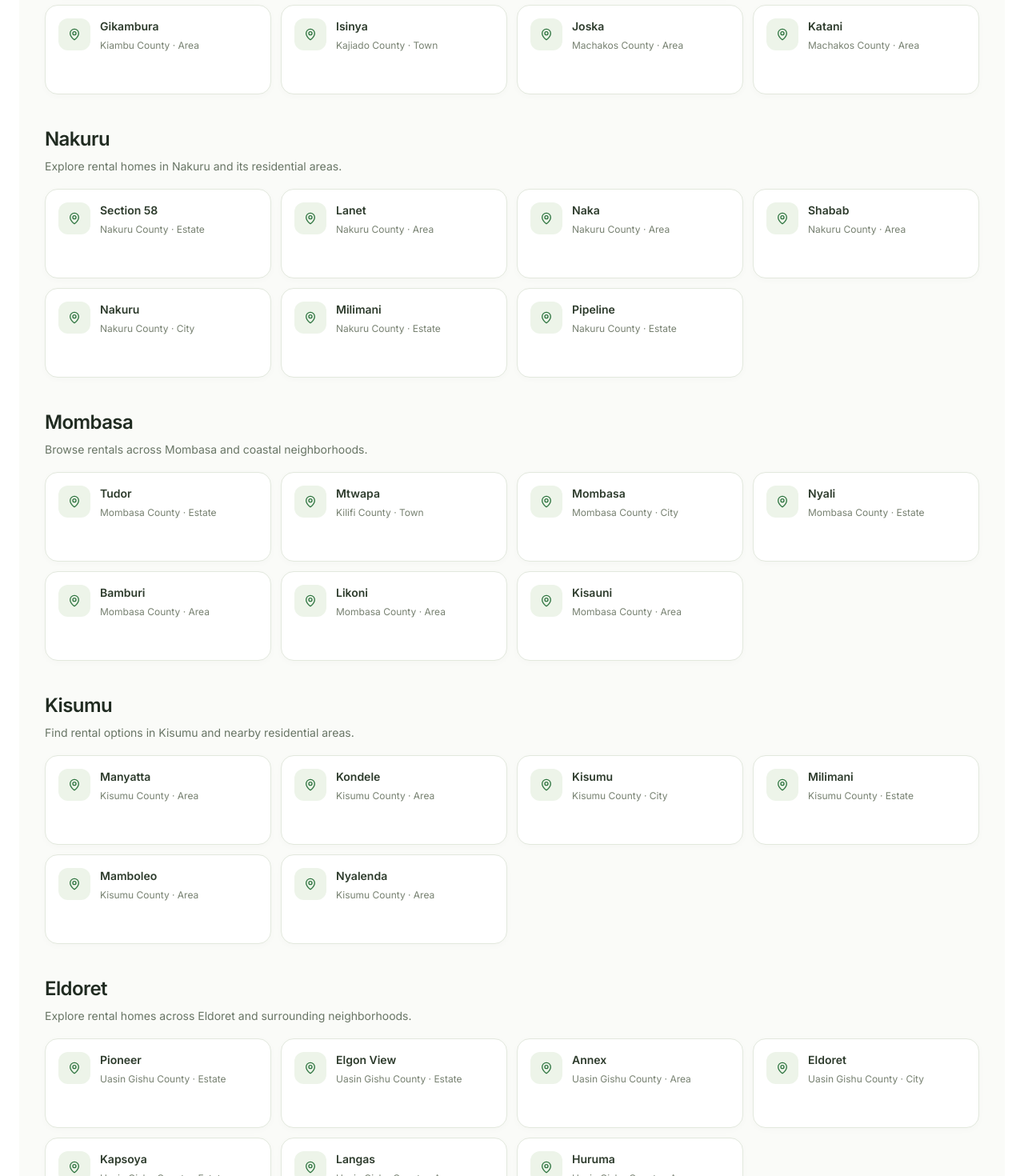
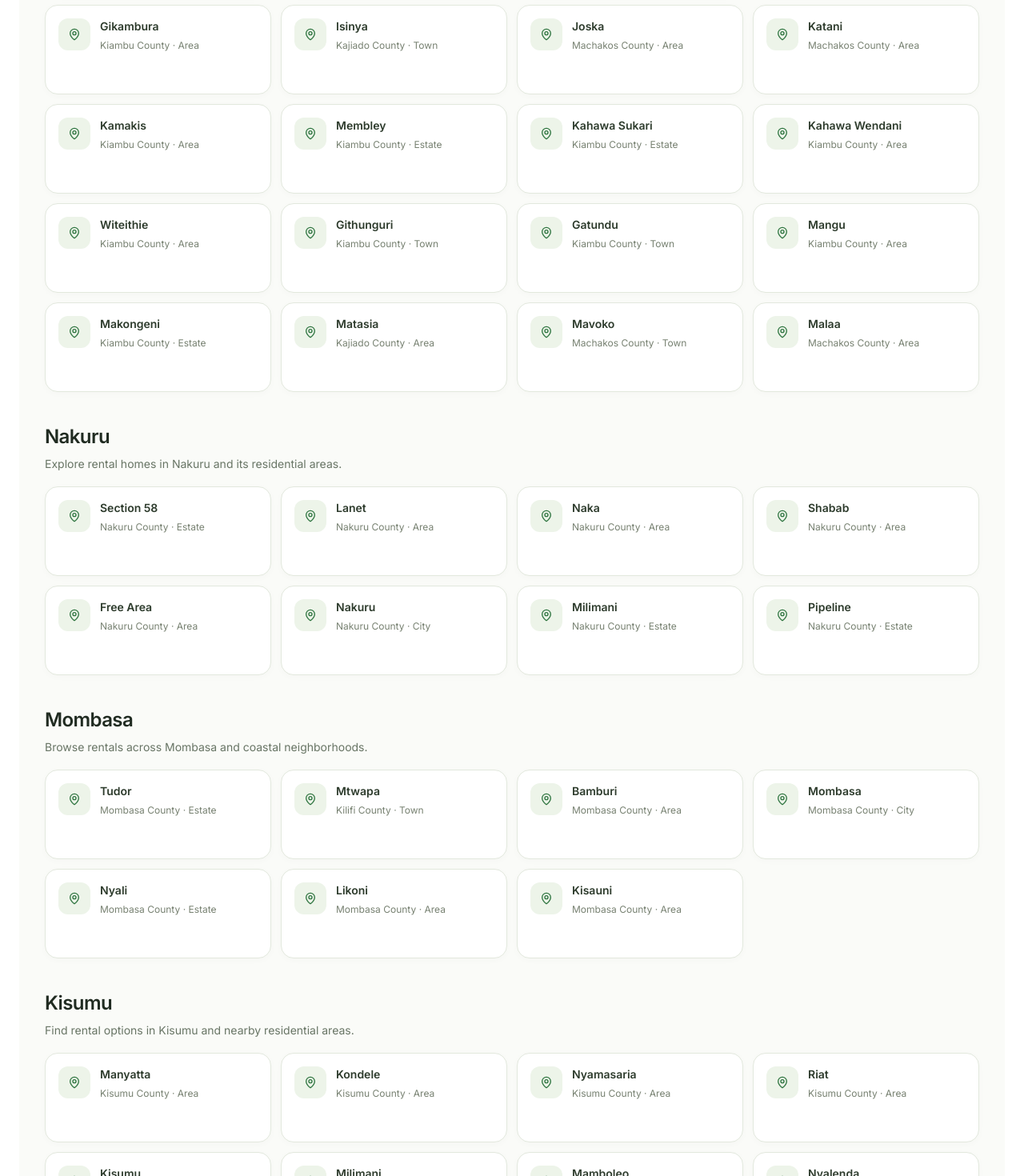
Before and after one commit to jaykurgat/Nyumba-Finder, a Next.js app: page /locations in a window 1280 px wide. Shown: the part 2100-3570 px from the top of the page at 80% size. Built offline with nearby package versions, Linux system fonts and the light colour scheme; no server answers.

Commit message:
Map additional Nairobi commuter towns and city estates

```diff
--- a/src/data/location-seo.ts
+++ b/src/data/location-seo.ts
@@ -76,12 +76,28 @@ export const LOCATION_SEO_TARGETS: LocationSeoTarget[] = [
   { slug: "pioneer-eldoret", name: "Pioneer", county: "Uasin Gishu", kind: "estate", market: "eldoret", description: "Explore rental homes in Pioneer, Eldoret." },
   { slug: "elgon-view", name: "Elgon View", county: "Uasin Gishu", kind: "estate", market: "eldoret", description: "Browse rental houses and apartments in Elgon View, Eldoret." },
   { slug: "annex-eldoret", name: "Annex", county: "Uasin Gishu", kind: "area", market: "eldoret", description: "Explore rental options in Annex, Eldoret." },
+  { slug: "kamakis", name: "Kamakis", county: "Kiambu", kind: "area", market: "nairobi-metro", description: "Explore rental homes in Kamakis and the eastern Ruiru corridor." },
+  { slug: "membley", name: "Membley", county: "Kiambu", kind: "estate", market: "nairobi-metro", description: "Browse rental homes in Membley and nearby Ruiru neighborhoods." },
+  { slug: "kahawa-sukari", name: "Kahawa Sukari", county: "Kiambu", kind: "estate", market: "nairobi-metro", description: "Explore rental homes in Kahawa Sukari and the northern Nairobi commuter belt." },
+  { slug: "kahawa-wendani", name: "Kahawa Wendani", county: "Kiambu", kind: "area", market: "nairobi-metro", description: "Browse rental homes in Kahawa Wendani and nearby university-area neighborhoods." },
+  { slug: "witeithie", name: "Witeithie", county: "Kiambu", kind: "area", market: "nairobi-metro", description: "Explore rental options in Witeithie near Juja and Thika Road." },
+  { slug: "githunguri", name: "Githunguri", county: "Kiambu", kind: "town", market: "nairobi-metro", description: "Browse rental houses and apartments in Githunguri, Kiambu County." },
+  { slug: "gatundu", name: "Gatundu", county: "Kiambu", kind: "town", market: "nairobi-metro", description: "Explore available rental homes in Gatundu and nearby communities." },
+  { slug: "mangu", name: "Mangu", county: "Kiambu", kind: "area", market: "nairobi-metro", description: "Browse rental homes in Mangu and nearby Thika-area communities." },
+  { slug: "makongeni", name: "Makongeni", county: "Kiambu", kind: "estate", market: "nairobi-metro", description: "Explore rental options in Makongeni, Thika." },
+  { slug: "matasia", name: "Matasia", county: "Kajiado", kind: "area", market: "nairobi-metro", description: "Browse rental homes in Matasia and the Ngong–Kiserian corridor." },
+  { slug: "mavoko", name: "Mavoko", county: "Machakos", kind: "town", market: "nairobi-metro", description: "Explore rental homes across Mavoko and the wider Nairobi commuter region." },
+  { slug: "malaa", name: "Malaa", county: "Machakos", kind: "area", market: "nairobi-metro", description: "Browse rental options in Malaa and nearby eastern Nairobi commuter towns." },
+  { slug: "free-area-nakuru", name: "Free Area", county: "Nakuru", kind: "area", market: "nakuru", description: "Browse rental homes in Free Area, Nakuru." },
+  { slug: "bamburi", name: "Bamburi", county: "Mombasa", kind: "area", market: "mombasa", description: "Browse rental properties in Bamburi and nearby coastal neighborhoods." },
+  { slug: "nyamasaria", name: "Nyamasaria", county: "Kisumu", kind: "area", market: "kisumu", description: "Explore rental homes in Nyamasaria and nearby Kisumu neighborhoods." },
+  { slug: "riat", name: "Riat", county: "Kisumu", kind: "area", market: "kisumu", description: "Browse rental options in Riat and the greater Kisumu area." },
+  { slug: "kimumu", name: "Kimumu", county: "Uasin Gishu", kind: "area", market: "eldoret", description: "Explore rental homes in Kimumu and nearby Eldoret neighborhoods." },
   { slug: "nakuru", name: "Nakuru", county: "Nakuru", kind: "city", market: "nakuru", description: "Explore rental homes in Nakuru and compare options by location, home type and budget." },
   { slug: "milimani-nakuru", name: "Milimani", county: "Nakuru", kind: "estate", market: "nakuru", description: "Browse rental properties in Milimani, Nakuru." },
   { slug: "pipeline-nakuru", name: "Pipeline", county: "Nakuru", kind: "estate", market: "nakuru", description: "Explore rental homes in Pipeline, Nakuru." },
   { slug: "mombasa", name: "Mombasa", county: "Mombasa", kind: "city", market: "mombasa", description: "Browse rental homes across Mombasa and its residential neighborhoods." },
   { slug: "nyali", name: "Nyali", county: "Mombasa", kind: "estate", market: "mombasa", description: "Explore rental apartments and houses in Nyali, Mombasa." },
-  { slug: "bamburi", name: "Bamburi", county: "Mombasa", kind: "area", market: "mombasa", description: "Browse rental properties in Bamburi and nearby coastal neighborhoods." },
   { slug: "likoni", name: "Likoni", county: "Mombasa", kind: "area", market: "mombasa", description: "Explore rental homes in Likoni, Mombasa." },
   { slug: "kisauni", name: "Kisauni", county: "Mombasa", kind: "area", market: "mombasa", description: "Browse rental homes in Kisauni and nearby areas of Mombasa." },
   { slug: "kisumu", name: "Kisumu", county: "Kisumu", kind: "city", market: "kisumu", description: "Explore rental houses and apartments in Kisumu and its surrounding neighborhoods." },
```
